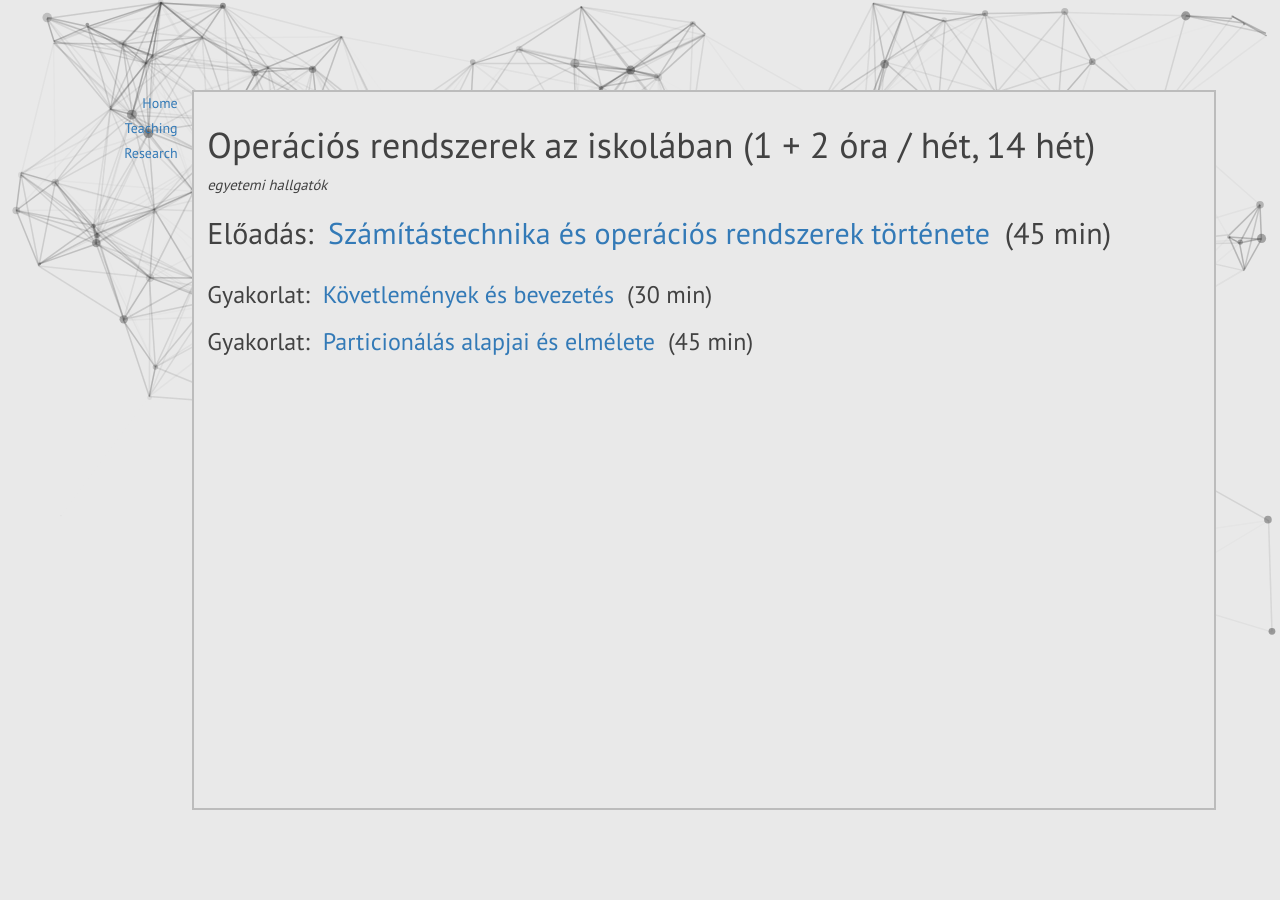
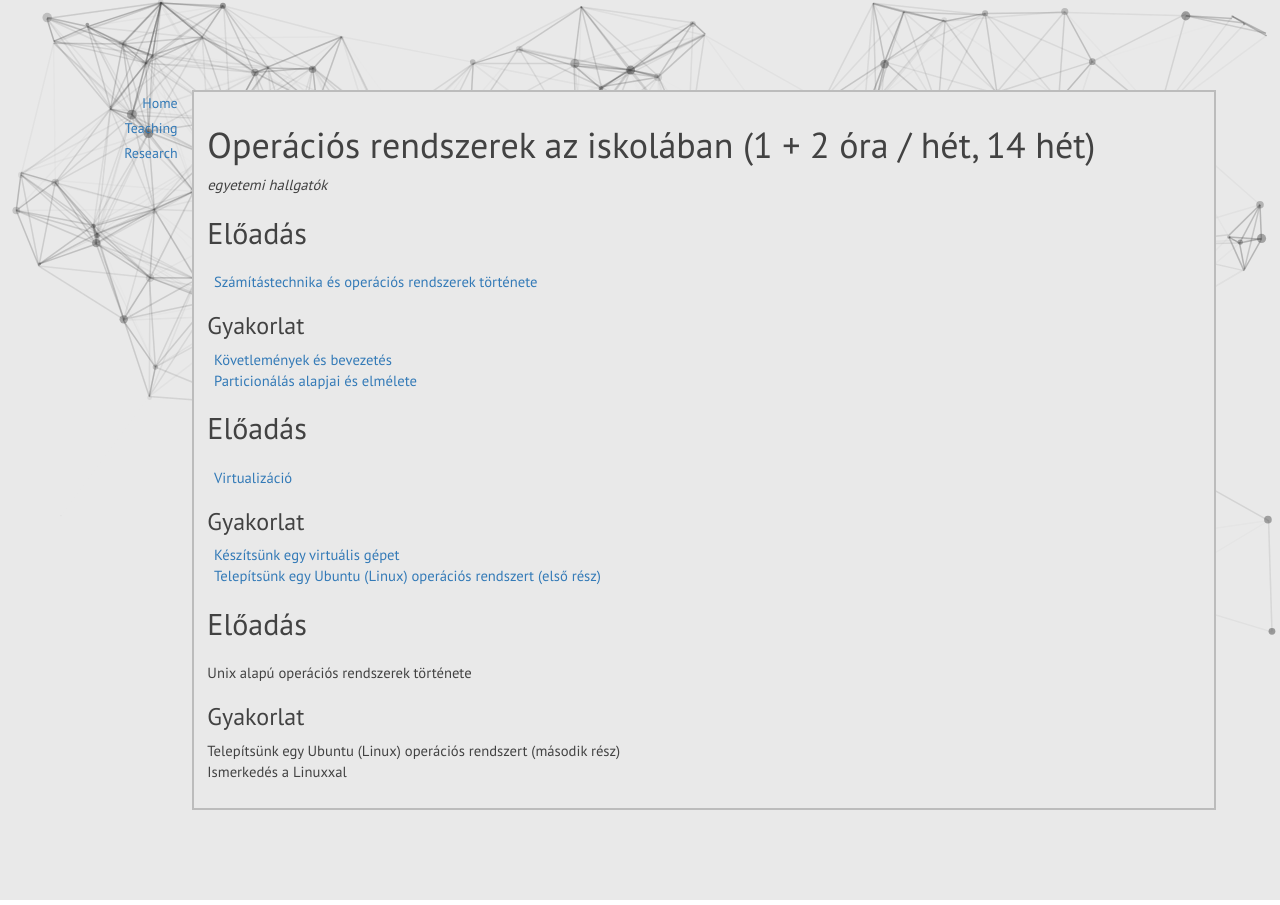
Before and after one commit to geryxyz/geryxyz, a Jekyll site: the page built from content/os-in-school/university.html, in a window 1280 px wide. Built offline with Jekyll 4.4.1, drawn with Linux system fonts in a browser that asks for light colours; nearby versions of some CDN libraries; library files that are not in the unit come from our copies.

Commit message:
skeleton for upcoming sessions

```diff
--- a/content/os-in-school/university.html
+++ b/content/os-in-school/university.html
@@ -5,34 +5,34 @@ layout: course
 <p class="audience">egyetemi hallgatók</p>
 <p class="goal"></p>
 
-<h2>Előadás: <a href="history-of-os.html" target="_self">Számítástechnika és operációs rendszerek története</a> (45 min)</h2>
-<!--<p class="overview"></p>
-<ul>
-	<li>hisotry.pdf</li>
-	<li>timelines.pptx</li>
-</ul>-->
-<h3>Gyakorlat: <a href="/files/oprend/requirements.pdf">Követlemények és bevezetés</a> (30 min)</h3>
-<h3>Gyakorlat: <a href="partition.html" target="_self">Particionálás alapjai és elmélete</a> (45 min)</h3>
+<h2>Előadás</h2>
+<p><a href="history-of-os.html" target="_self">Számítástechnika és operációs rendszerek története</a></p>
+<h3>Gyakorlat</h3>
+<p><a href="/files/oprend/requirements.pdf">Követlemények és bevezetés</a><br/>
+<a href="partition.html" target="_self">Particionálás alapjai és elmélete</a></p>
 
-<!--<h2>Virtualizáció</h2>
-<p class="overview"></p>
-<ul>
-	<li>oprendvirtualizacio.pptx</li>
-</ul>
-<h3>Gyakorlat: Készítsünk egy virtuális gépet (45 min)</h3>
+<h2>Előadás</h2>
+<p><a href="virtualization.html" target="_self">Virtualizáció</a><br/>
+</p>
+<h3>Gyakorlat</h3>
+<p><a href="create-vm.html">Készítsünk egy virtuális gépet</a><br/>
+<a href="linux-install.html">Telepítsünk egy Ubuntu (Linux) operációs rendszert (első rész)</a></p>
 
-<h2>Unix alapú operációs rendszerek története (45 min)</h2>
-<p class="overview"></p>
-<ul>
+<h2>Előadás</h2>
+<p>Unix alapú operációs rendszerek története</p>
+<!--<ul>
 	<li>Unix</li>
 	<li>Linux</li>
 	<li>Mac OS X</li>
 	<li>BSD</li>
 	<li>Solaris</li>
-</ul>
-<h3>Gyakorlat: Ubuntu telepítés virtuális gépre (45 min)</h3>
+</ul>-->
+<h3>Gyakorlat</h3>
+<p>Telepítsünk egy Ubuntu (Linux) operációs rendszert (második rész)<br/>
+Ismerkedés a Linuxxal</p>
 
-<h2>Microsoft operációs rendszerek története (45 min)</h2>
+<!--<h2>Előadás</h2>
+<h2>Microsoft operációs rendszerek története</h2>
 <p class="overview"></p>
 <h3>Gyakorlat: Windows 10+ telepítés (45 min)</h3>
 <ul>
```
Also changed, not shown: 1 other file.
